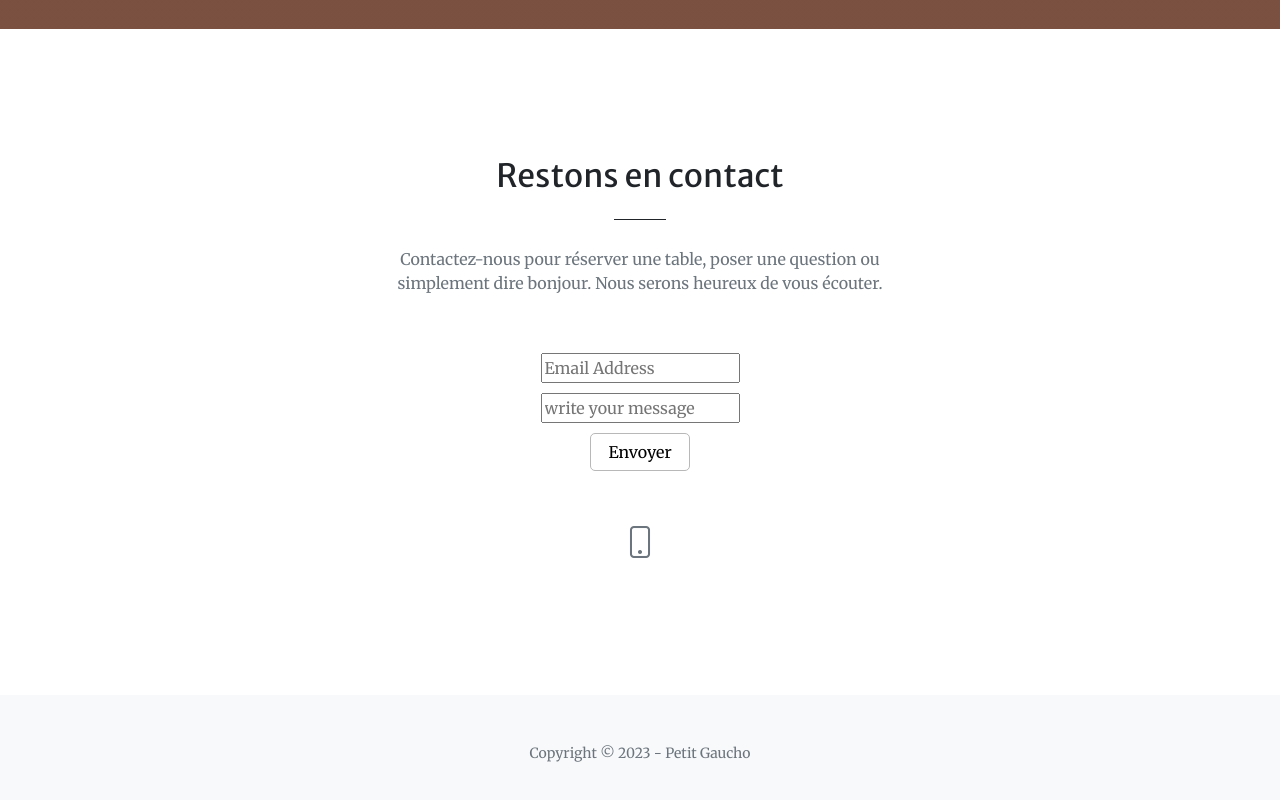
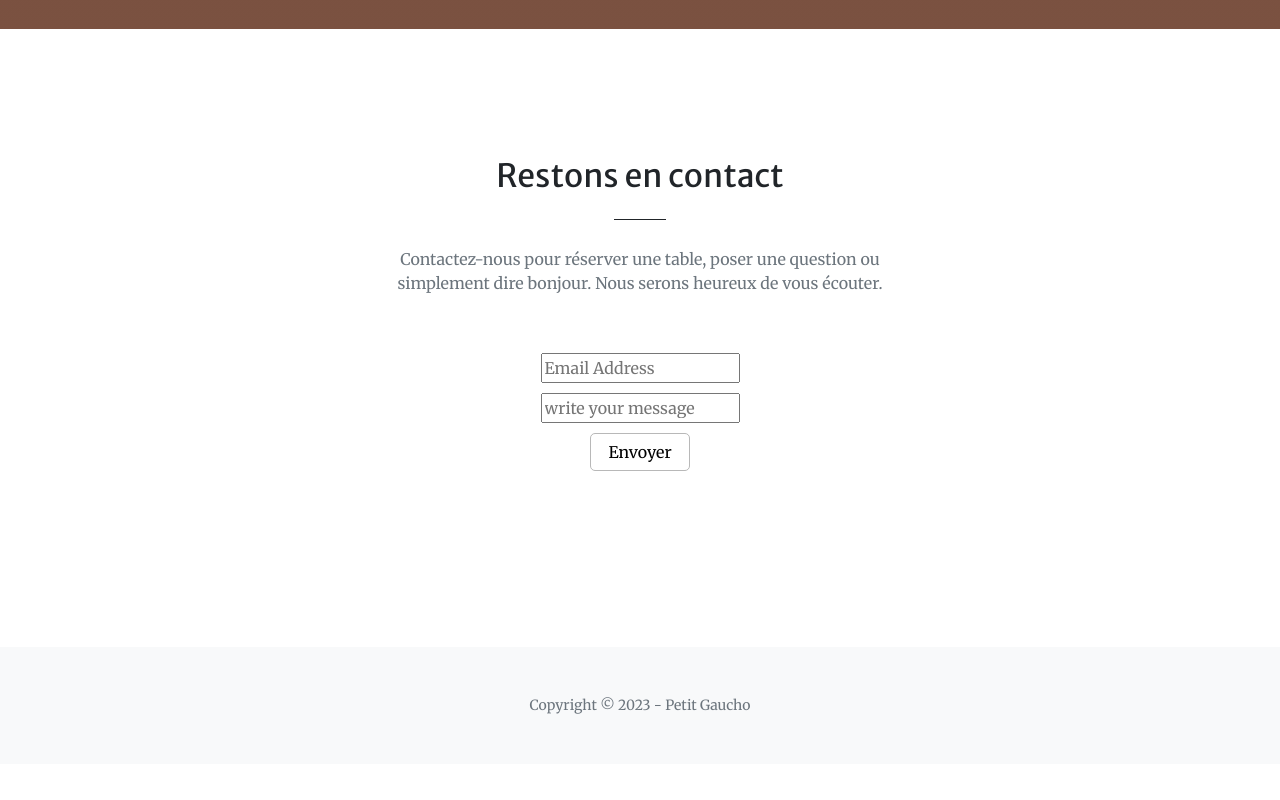
Before and after one commit to juantriventi/petit, a plain HTML site: page index.html in a window 1280 px wide. Shown: the part 3265-4065 px from the top of the page. After the commit the page ends 4029 px from the top, so only its background shows below. Drawn offline with nearby package versions, Linux system fonts and the light colour scheme; some packages are replaced by stand-ins of ours; a script that the page names is missing.

Commit message:
saco telefono

```diff
--- a/index.html
+++ b/index.html
@@ -230,12 +230,6 @@
 
                     </div>
                 </div>
-                <div class="row gx-4 gx-lg-5 justify-content-center">
-                    <div class="col-lg-4 text-center mb-5 mb-lg-0">
-                        <i class="bi-phone fs-2 mb-3 text-muted"></i>
-
-                    </div>
-                </div>
             </div>
         </section>
         <!-- Footer-->
```
